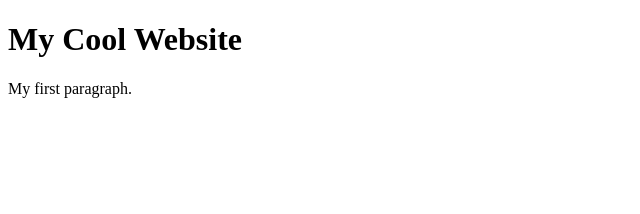
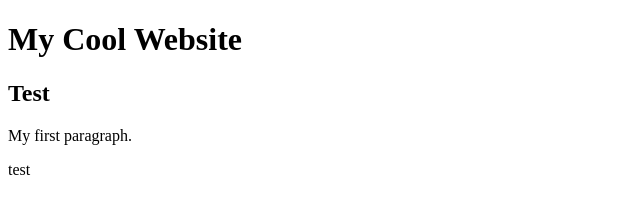
Before and after one commit to Nolongerhumann/Nolongerhumann.github.io, a plain HTML site: page index.html in a window 1280 px wide. Shown: the whole page, without its empty margins (0-640 px from the left). Drawn offline with Linux system fonts and the light colour scheme.

Commit message:
updated index.html

```diff
--- a/index.html
+++ b/index.html
@@ -3,7 +3,9 @@
 <body>
 
 <h1>My Cool Website</h1>
+<h2>Test</h2>
 <p>My first paragraph.</p>
+<p>test</p>
 
 </body>
 </html>
```
